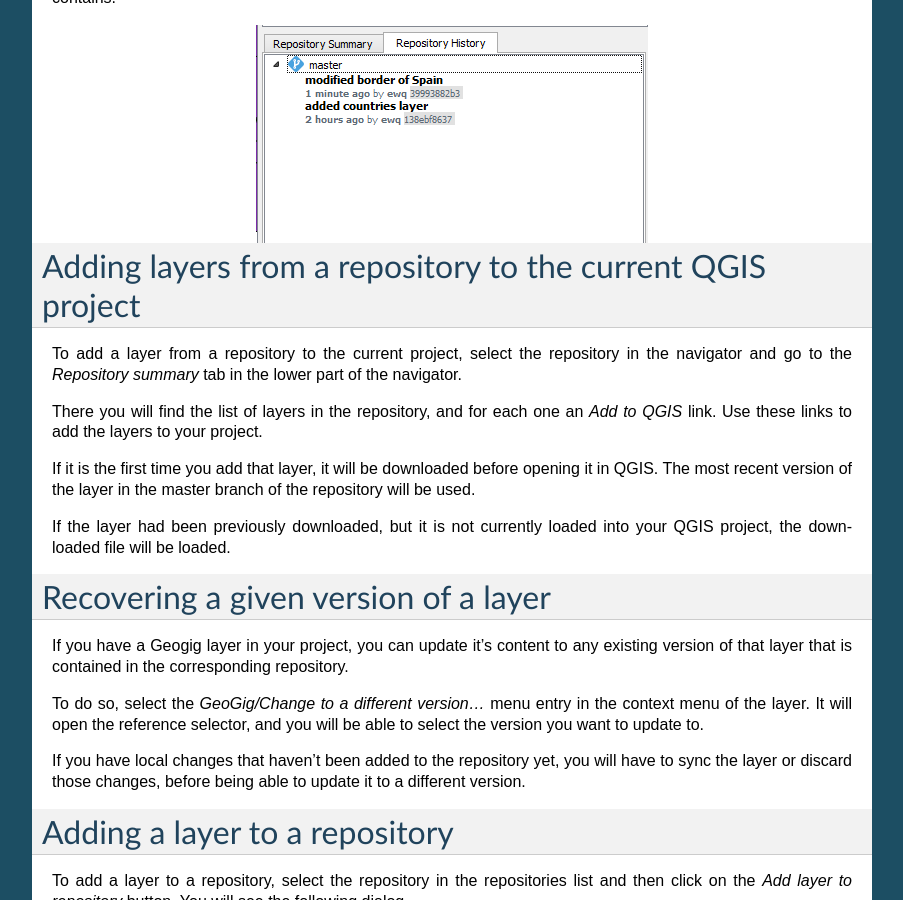
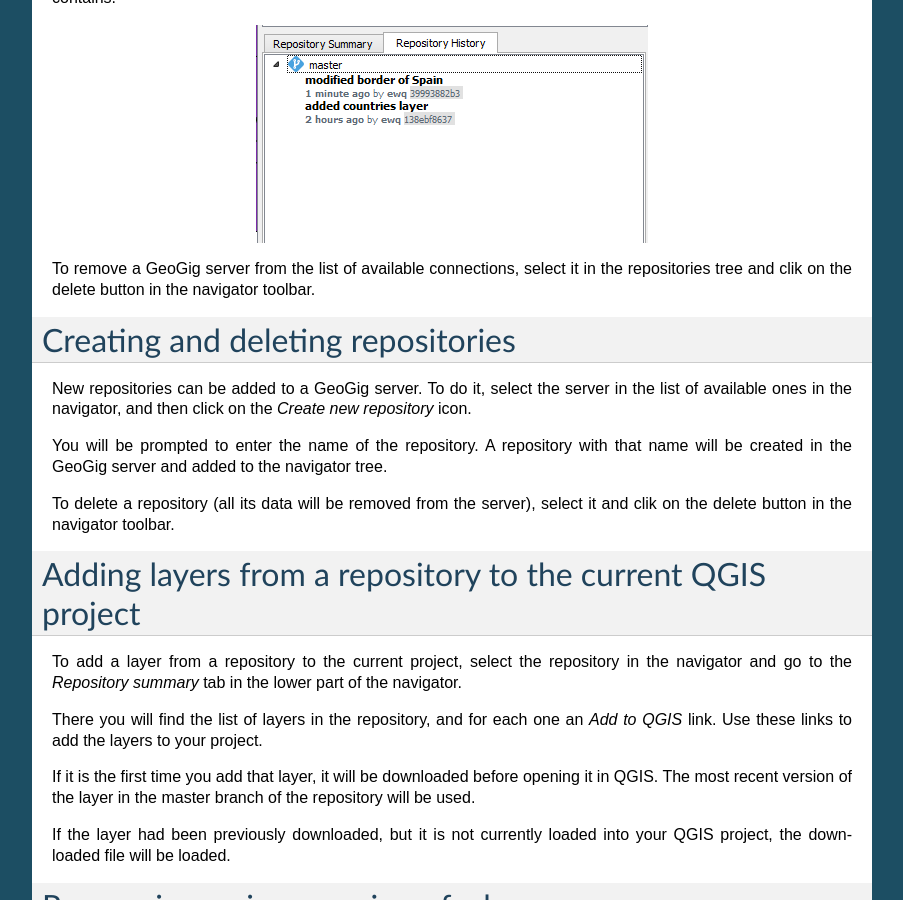
Before and after one commit to boundlessgeo/qgis-geogiglight-plugin, a Sphinx documentation site: the page built from doc/source/usage.rst, in a window 1280 px wide and 900 px high, scrolled down 1809 px. Shown: the whole window, without its empty margins (198-1101 px from the left). Built offline with Sphinx 7.4.7, drawn with Linux system fonts in a browser that asks for light colours; some of the changed text lies outside the part shown.

Commit message:
doc update

```diff
--- a/doc/source/usage.rst
+++ b/doc/source/usage.rst
@@ -26,7 +26,7 @@ Creating repos is not currently supported through the WebAPI, so you must create
 
 
 
-Connecting to a repository
+Connecting to a repository server
 **************************************
 
 The first step to work with the GeoGig plugin is to connect to a GeoGig WebAPI endpoint, which serves one or multiple repositories.
@@ -36,7 +36,7 @@ Open the GeoGig navigator by selecting the *GeoGig/GeoGig Navigator* menu.
 .. image:: navigator.png
 	:align: center
 
-Click on the *Add repositories* button and you will see the following dialog:
+Click on the *Add GeoGig server* button and you will see the following dialog:
 
 .. image:: addrepos.png
 	:align: center
@@ -55,6 +55,19 @@ The history is shown as a tree, with elements representing branches and under ea
 
 .. image:: versionsinbranch.png
 	:align: center
+
+
+To remove a GeoGig server from the list of available connections, select it in the repositories tree and clik on the delete button in the navigator toolbar.
+
+
+Creating and deleting repositories
+***********************************
+
+New repositories can be added to a GeoGig server. To do it, select the server in the list of available ones in the navigator, and then click on the *Create new repository* icon.
+
+You will be prompted to enter the name of the repository. A repository with that name will be created in the GeoGig server and added to the navigator tree.
+
+To delete a repository (all its data will be removed from the server), select it and clik on the delete button in the navigator toolbar.
 
 
 Adding layers from a repository to the current QGIS project
@@ -112,6 +125,9 @@ Once a layer is imported into a GeoGig repository, it becomes linked to it. The
 	:align: center
 
 These entries will be explained in further sections of this document.
+
+If a repository is deleted, layer that were exported from it will not be removed from the current project or deleted locally. However, they will not be linked anymore to a repo, and the above context menu entries will not be available, just like it happens with any other regular QGIS layer.
+
 
 Editing a GeoGig layer and creating a new version in the repository
 *********************************************************************
```
